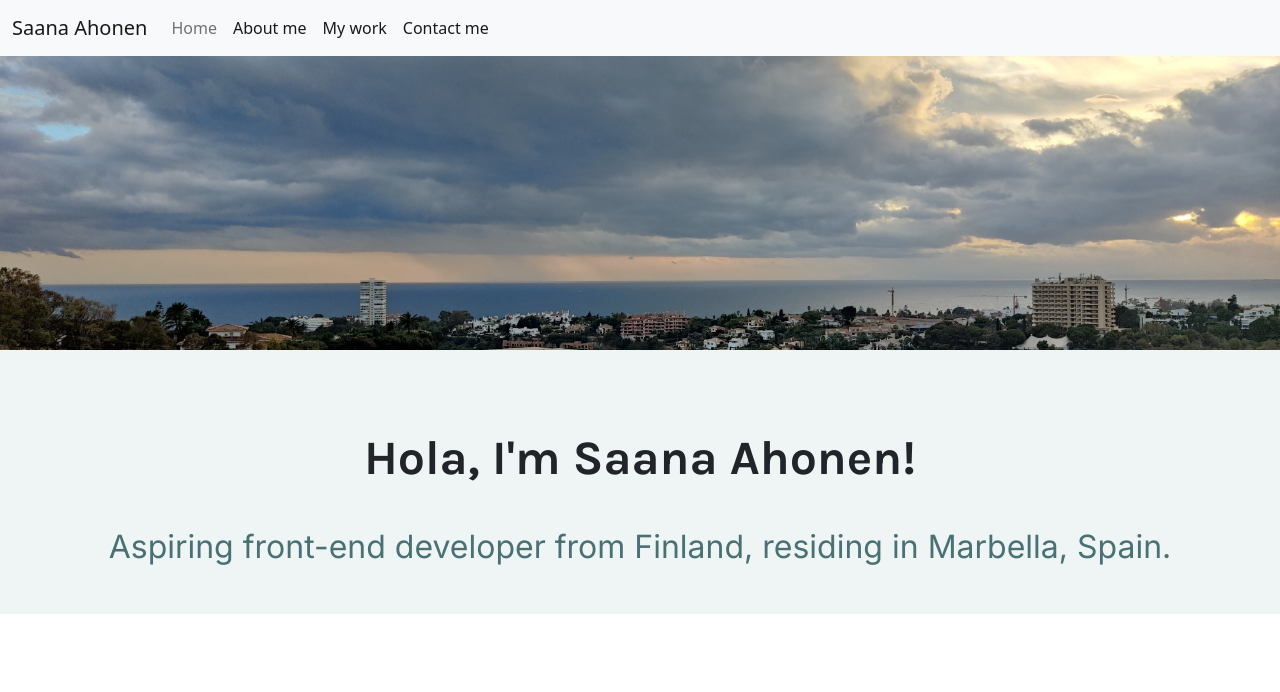
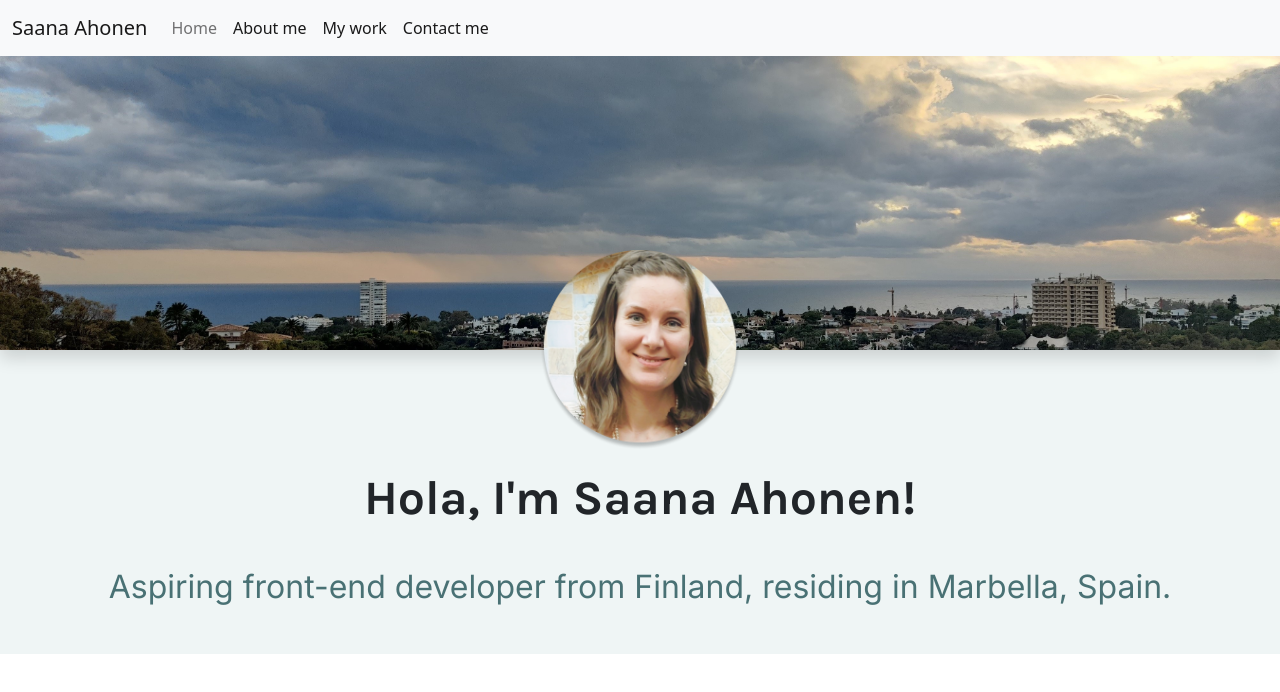
Before and after one commit to sapsu/portfolio-project, a plain HTML site: page index.html in a window 1280 px wide. Drawn offline with nearby package versions, Linux system fonts and the light colour scheme.

Commit message:
Added avatar image and css on it + header image

```diff
--- a/index.html
+++ b/index.html
@@ -68,10 +68,12 @@
     </nav>
     <img
       src="/images/horizonofmarbella.jpg"
-      class="fluid header"
       alt="horizon"
+      class="fluid shadow header"
     />
+
     <div class="hero">
+      <img src="/images/avatar.png" alt="avatar" id="avatar" />
       <h1>Hola, I'm Saana Ahonen!</h1>
       <h2>
         Aspiring front-end developer from Finland, residing in Marbella, Spain.
--- a/styles/styles.css
+++ b/styles/styles.css
@@ -2,6 +2,10 @@
   --primary-color: #497174;
   --background-color: #eff5f5;
   --accent-color: #eb6440;
+}
+.header {
+  max-height: 350px;
+  width: 100%;
 }
 
 h1 {
@@ -9,6 +13,7 @@ h1 {
   font-weight: bold;
   text-align: center;
   font-size: 48px;
+  margin-top: 20px;
 }
 h2 {
   font-family: "Inter", sans-serif;
@@ -19,11 +24,13 @@ h2 {
   color: var(--primary-color);
 }
 .hero {
-  padding: 80px 0px 40px 0px;
+  padding: 0 0 40px 0;
   background: var(--background-color);
 }
 
-.header {
-  max-height: 350px;
-  width: 100%;
+#avatar {
+  display: block;
+  margin: 0 auto;
+  max-width: 200px;
+  margin-top: -100px;
 }
```
